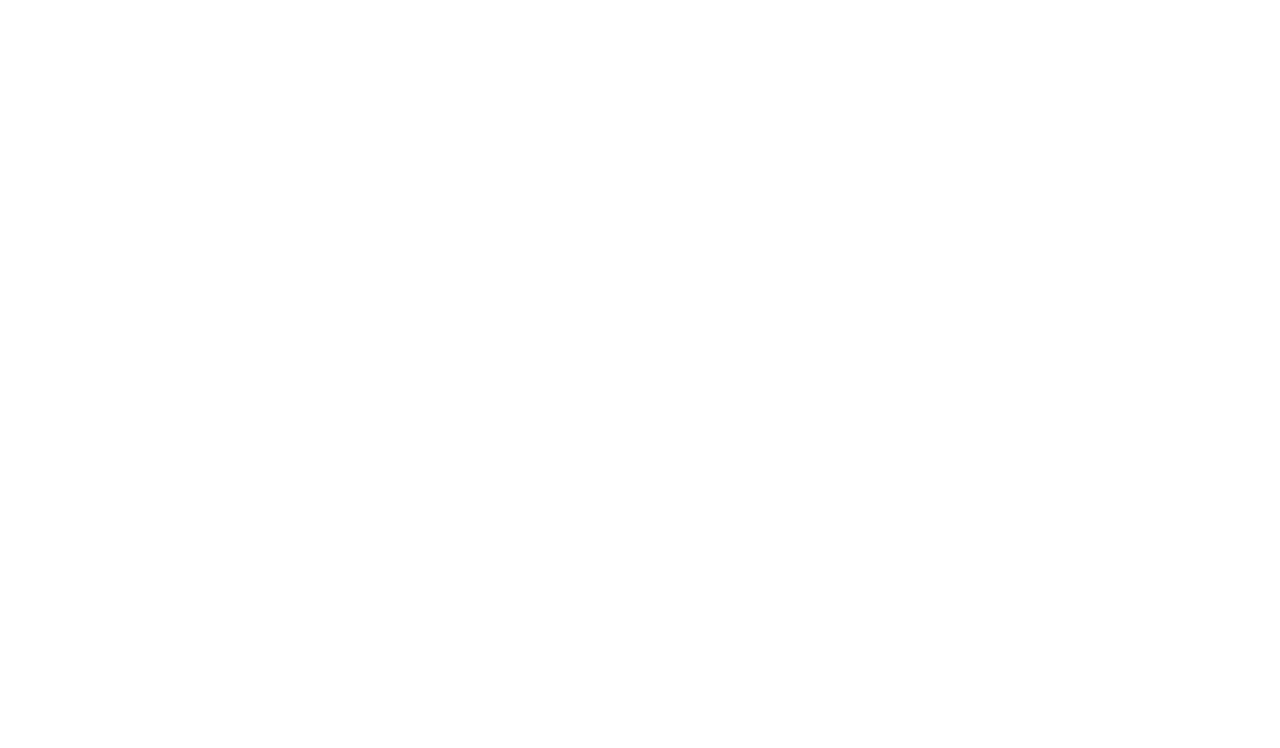
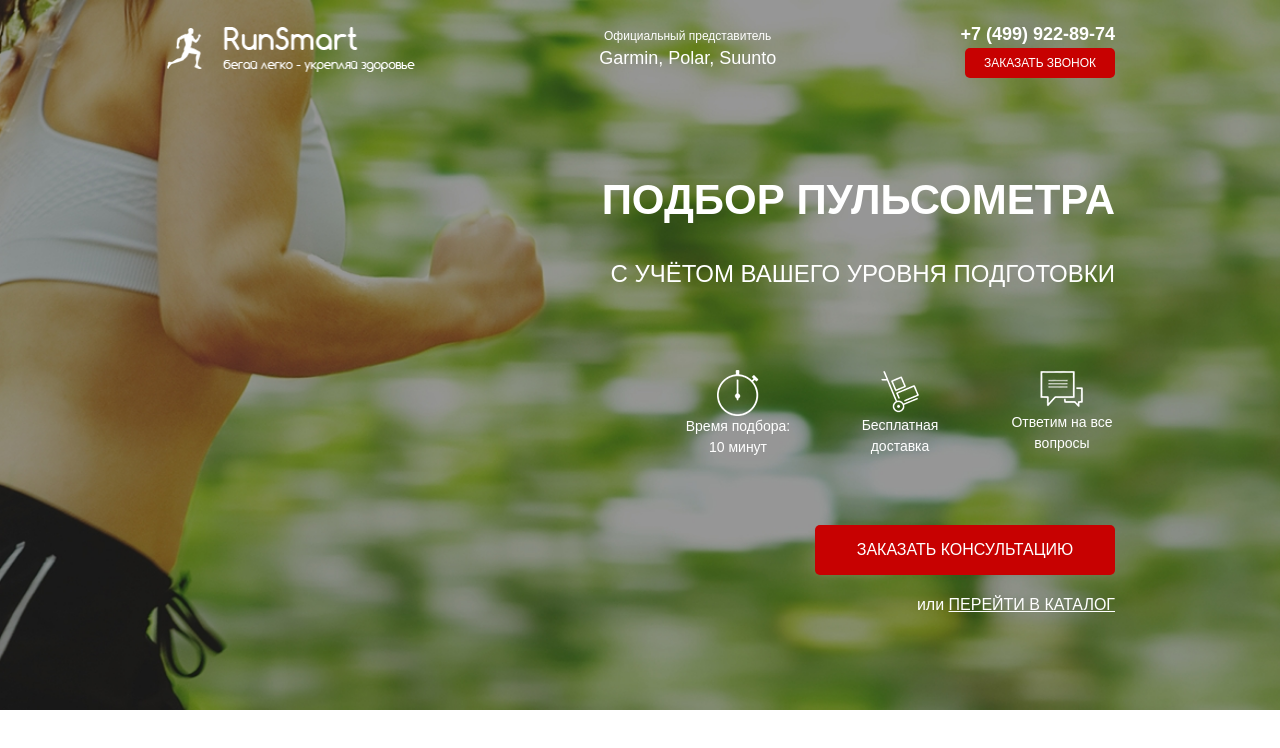
Before and after one commit to RCSCEB1630015/pulsometr, a website: page src/index.html in a window 1280 px wide. Drawn offline with Linux system fonts and the light colour scheme.

Commit message:
pulse/ver1.0.1

```diff
--- a/src/index.html
+++ b/src/index.html
@@ -6,10 +6,46 @@
     <meta http-equiv="X-UA-Compatible" content="ie=edge">
     <link rel="stylesheet" href="css/bootstrap-reboot.min.css">
     <link rel="stylesheet" href="css/font.css">
-
+    <link rel="stylesheet" href="css/style.min.css">
     <title>Pulse</title>
 </head>
 <body>
+    <div class="promo">
+        <div class="container">
+            <header class="header">
+                <a href "#" class="header__logo"><img src="icons/logo.png" alt="logo"></a>
+                <div class="header__official">
+                    Официальный представитель
+                    <span>Garmin, Polar, Suunto</span>
+                </div>
+                <div class="header__contacts">
+                    <a href="tel:84999228974" class="header__phone">+7 (499) 922-89-74</a>
+                    <button class="button">заказать звонок</button>
+                </div>
 
+            </header>
+            <div class="promo__wrapper">
+                <h1 class="promo__header">Подбор пульсометра</h1>
+                <h2 class="promo__subheader">с учётом Вашего уровня подготовки</h2>
+
+                <div class="promo__icons">
+                    <div class="promo__icon"><img src="icons/clock.png" alt="clock">Время подбора:
+                        10 минут</div>
+                    <div class="promo__icon"><img src="icons/baggage.png" alt="baggage">Бесплатная
+                        доставка
+                        </div>
+                    <div class="promo__icon"><img src="icons/message.png" alt="message">Ответим
+                        на все вопросы</div>
+                </div>
+                <button class="button button_main">заказать кОНСУЛЬТАЦИЮ</button>
+                <div class="promo__link">или
+                <a href="#">ПЕРЕЙТИ В КАТАЛОГ</a></div>
+            </div>
+
+
+
+
+        </div>
+    </div>
 </body>
 </html>
--- /dev/null
+++ b/src/sass/blocks/_buttons.scss
@@ -0,0 +1,17 @@
+.button {
+    width: 150px;
+    height: 30px;
+    border-radius: 5px;
+    background-color: $main_color;
+    border: none;
+    color: #ffffff;
+    font-size: 12px;
+    font-weight: 500;
+    text-transform: uppercase;
+    &_main {
+        margin-top: 67px;
+        width: 300px;
+        height: 50px;
+        font-size: 16px;
+        }
+}
--- /dev/null
+++ b/src/sass/blocks/_header.scss
@@ -0,0 +1,37 @@
+.header {
+    display: flex;
+    justify-content: space-between;
+    align-items: center;
+    &__logo {
+        width: 250px;
+        img {
+            width: 100%;
+        }
+    }
+    &__official {
+        text-align: center;
+        color: #ffffff;
+        font-size: 12px;
+        font-weight: 400;
+        span {
+            display: block;
+            font-size: 18px;
+        }
+    }
+    &__phone {
+        display: block;
+        color: #ffffff;
+        font-size: 18px;
+        font-weight: 700;
+        &:hover {
+            color: #fff;
+            text-decoration: none;
+
+        }
+    }
+    &__contacts {
+        display: flex;
+        flex-direction: column;
+        align-items: flex-end;
+    }
+}
--- /dev/null
+++ b/src/sass/blocks/_promo.scss
@@ -0,0 +1,54 @@
+.promo {
+    min-height: 650px;
+    padding: 21px 0 93px 0;
+    background: url(../../img/bg1.jpg) center (center/cover) no-repeat;
+    &__wrapper {
+        display: flex;
+        flex-direction: column;
+        align-items: flex-end;
+        margin-top: 90px;
+    }
+    &__header {
+        color: #ffffff;
+        font-size: 42px;
+        font-weight: 700;
+        text-transform: uppercase;
+    }
+    &__subheader {
+        margin-top: 17px;
+        color: #ffffff;
+        font-size: 24px;
+        font-weight: 500;
+        text-transform: uppercase;
+    }
+    &__icons {
+        margin-top: 70px;
+        width: 430px;
+        display: flex;
+        justify-content: space-between;
+        color: #ffffff;
+        font-size: 14px;
+        font-weight: 400;
+        text-align: center;
+    }
+    &__icon {
+        width: 106px;
+        text-align: center;
+        img {
+            display: block;
+            margin: 0 auto;
+            margin-bottom: 20pxs;
+        }
+    }
+    &__link {
+        margin-top: 18px;
+        color: #ffffff;
+        font-size: 16px;
+        font-weight: 500;
+
+        a {
+            text-decoration: underline;
+            color: #fff;
+        }
+    }
+}
--- a/src/sass/style.scss
+++ b/src/sass/style.scss
@@ -1,4 +1,13 @@
-@import 'base/variables'
+@import 'base/variables';
+
 *   {
     Font-family: 'Museo Sans Curl', sans-serif;
 }
+.container {
+    max-width: 950px;
+    margin: 0 auto;
+}
+
+@import 'blocks/promo';
+@import 'blocks/header';
+@import 'blocks/buttons';
```
Also changed, not shown: src/css/style.min.css (added), src/img/pulsometr_2.jpg (added), src/img/pulsometr_3.jpg (added), src/img/pulsomter.jpg (renamed from src/img/pulsomter_2.jpg), 1 other file.
